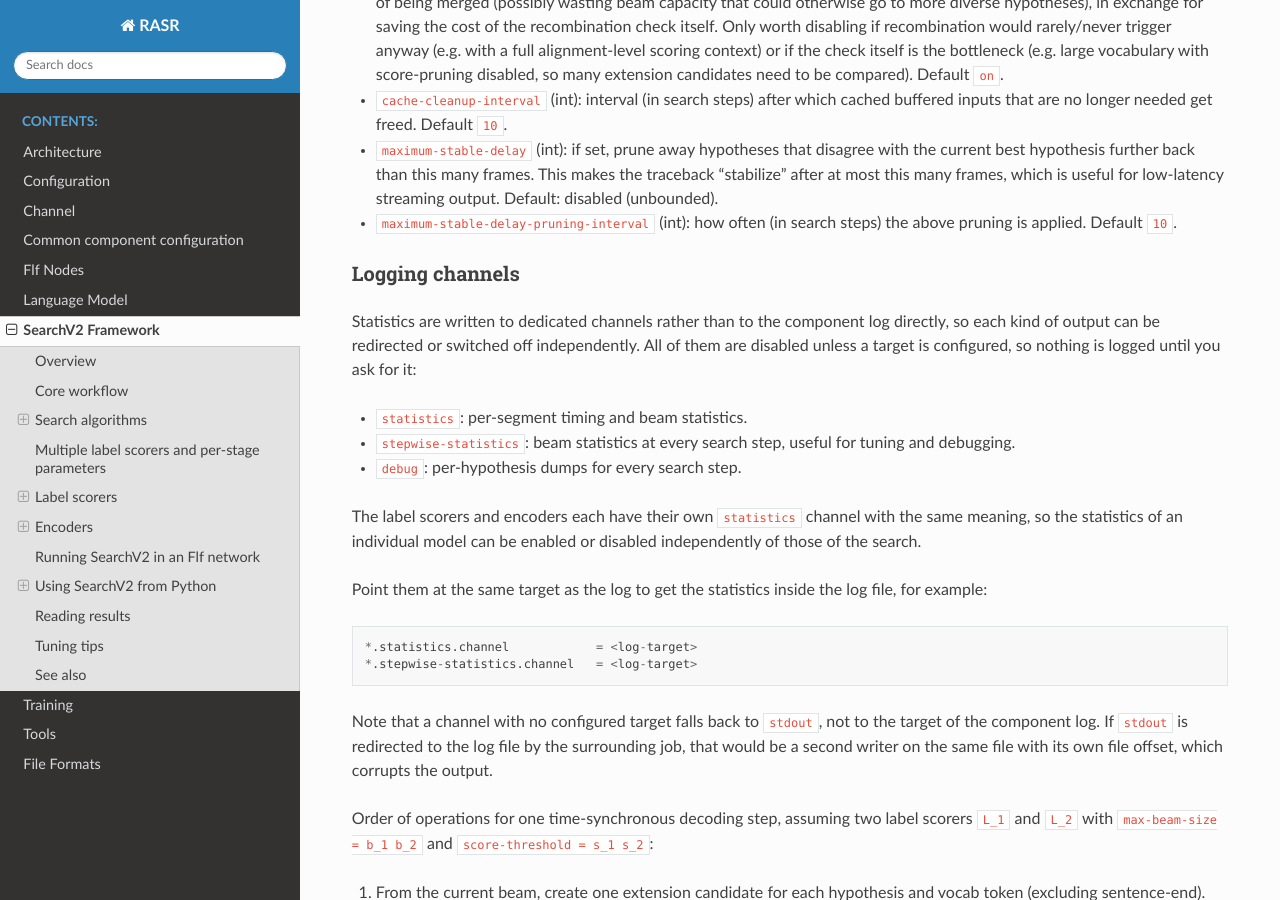
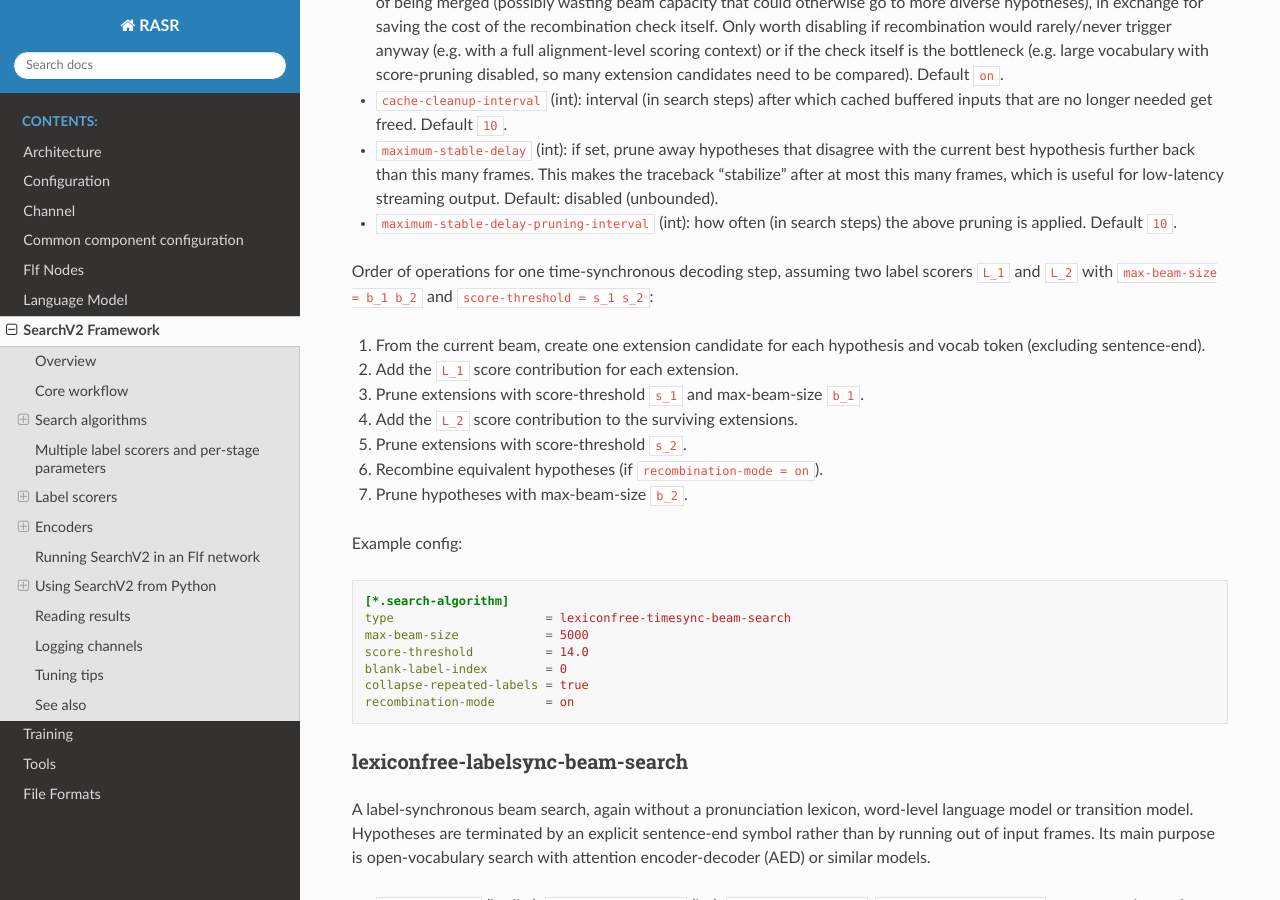
Before and after one commit to rwth-i6/rasr, a Sphinx documentation site: the page built from doc/search_v2.rst, in a window 1280 px wide and 900 px high, scrolled down 5262 px. Built offline with Sphinx 7.4.7 and the Read the Docs theme 3.1.0, drawn with Linux system fonts in a browser that asks for light colours; some of the changed text lies outside the part shown.

Commit message:
Address review feedback on the timing and statistics changes
Statistics:
- Count only the hypotheses that are handed to the first label scorer as
  `num-input-hyps`. The label-synchronous searches keep terminated hypotheses in
  the beam, and those are never scored.
- Rename `num-extensions-before-first-pruning` to `num-extensions-after-pre-pruning`
  (and the within-word variant); the extensions have already been pruned on the fly
  while they were created.
- Don't record anything for a step that can't be scored yet. The step element is
  opened on the first statistic of a step instead of at the top of `decodeStep`, so
  such an attempt neither emits an empty element nor repeats a step number, and the
  summary statistics get no extra samples. This also removes the asymmetry of one
  opening against two closing tags.
- Size the per-scorer timers and statistics once, by the number of label scorers.
  They were sized by the number of configured beam sizes, so configuring more beam
  sizes than scorers produced log entries for scorers that don't exist.

Timing:
- Time the state merging and splitting in `StateManagedOnnxLabelScorer`, which can
  dominate with a state manager that needs all parent states.
- Time building the session inputs and copying the scores into the cache in
  `FixedContextOnnxLabelScorer`, which is relevant for a large vocabulary.
- Count the encoder session runs, i.e. the number of chunks for `ChunkedOnnxEncoder`.
- Time the LM lookahead of the within-word extensions as well. Building a lookahead
  table was previously hidden inside `score-readout-time`. The lookahead is timed per
  phase, so each `lm-lookahead-time` stays a child of the phase that contains it.

Documentation and naming:
- The statistics channels are disabled unless a target is configured; they do not
  default to the log target. The documentation claimed both.
- Move the logging channel section out of `lexiconfree-timesync-beam-search`, whose
  subsection it was splitting, into its own section.
- Name the active pruning parameters of `separateScorePruning` after what they are.
- Document the `name` argument of the segment convenience functions.

Co-Authored-By: Claude Opus 5 (1M context) <noreply@anthropic.com>

```diff
--- a/doc/search_v2.rst
+++ b/doc/search_v2.rst
@@ -223,28 +223,6 @@ an optional blank label (for CTC/transducer) and optional silence and sentence-e
   further back than this many frames. This makes the traceback "stabilize" after at most this many frames,
   which is useful for low-latency streaming output. Default: disabled (unbounded).
 * ``maximum-stable-delay-pruning-interval`` (int): how often (in search steps) the above pruning is applied. Default ``10``.
-Logging channels
-^^^^^^^^^^^^^^^^
-
-Statistics are written to dedicated channels rather than to the component log directly, so each kind of
-output can be redirected or switched off independently. All of them are disabled unless a target is
-configured, so nothing is logged until you ask for it:
-
-* ``statistics``: per-segment timing and beam statistics.
-* ``stepwise-statistics``: beam statistics at every search step, useful for tuning and debugging.
-* ``debug``: per-hypothesis dumps for every search step.
-
-The label scorers and encoders each have their own ``statistics`` channel with the same meaning, so the
-statistics of an individual model can be enabled or disabled independently of those of the search.
-
-Point them at the same target as the log to get the statistics inside the log file, for example::
-
-    *.statistics.channel            = <log-target>
-    *.stepwise-statistics.channel   = <log-target>
-
-Note that a channel with no configured target falls back to ``stdout``, not to the target of the
-component log. If ``stdout`` is redirected to the log file by the surrounding job, that would be a
-second writer on the same file with its own file offset, which corrupts the output.
 
 Order of operations for one time-synchronous decoding step, assuming two label scorers ``L_1`` and ``L_2`` with
 ``max-beam-size = b_1 b_2`` and ``score-threshold = s_1 s_2``:
```
Also changed, not shown: other parts of doc/search_v2.rst (+23 -0 lines), 19 other files.
